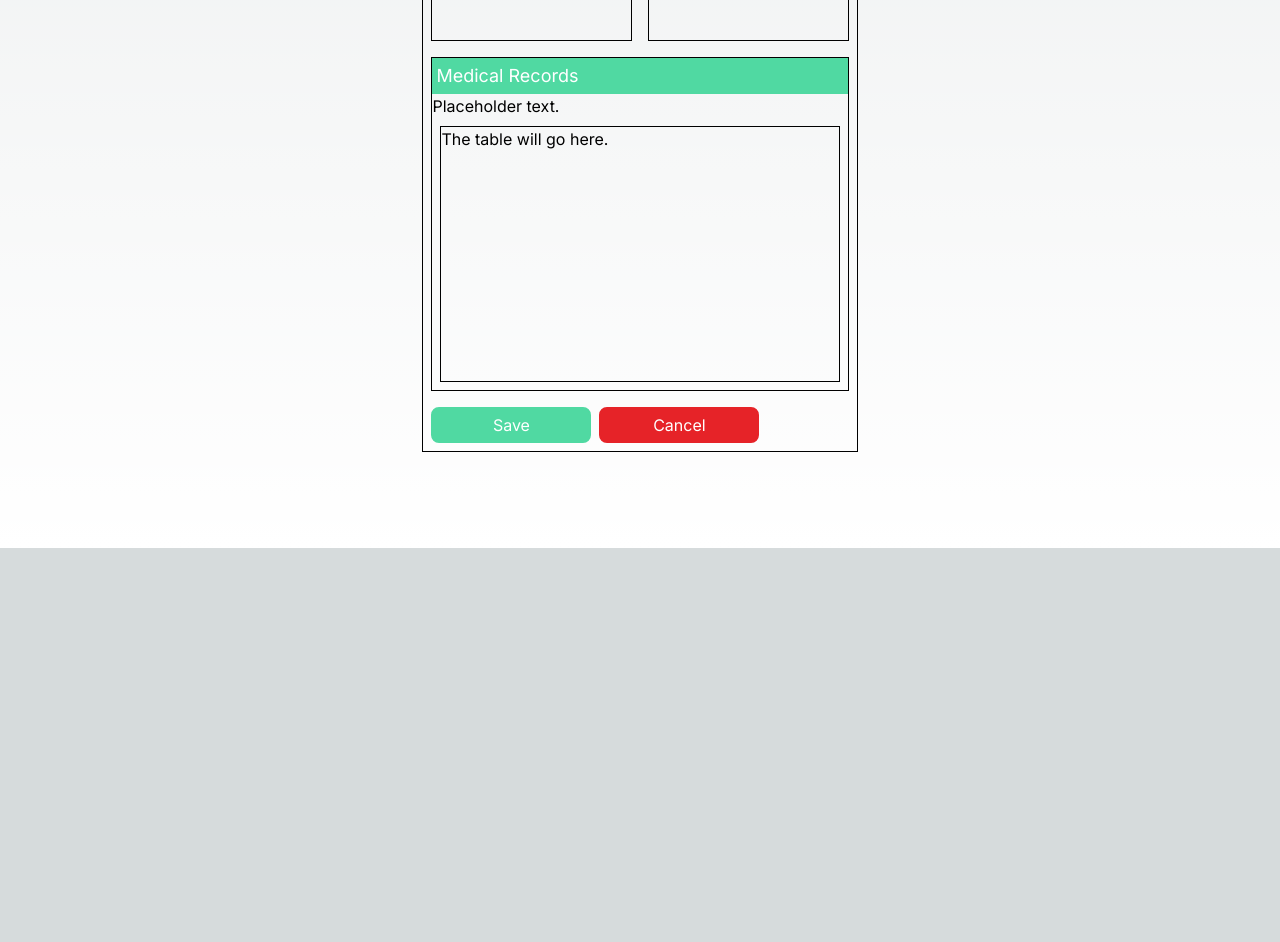
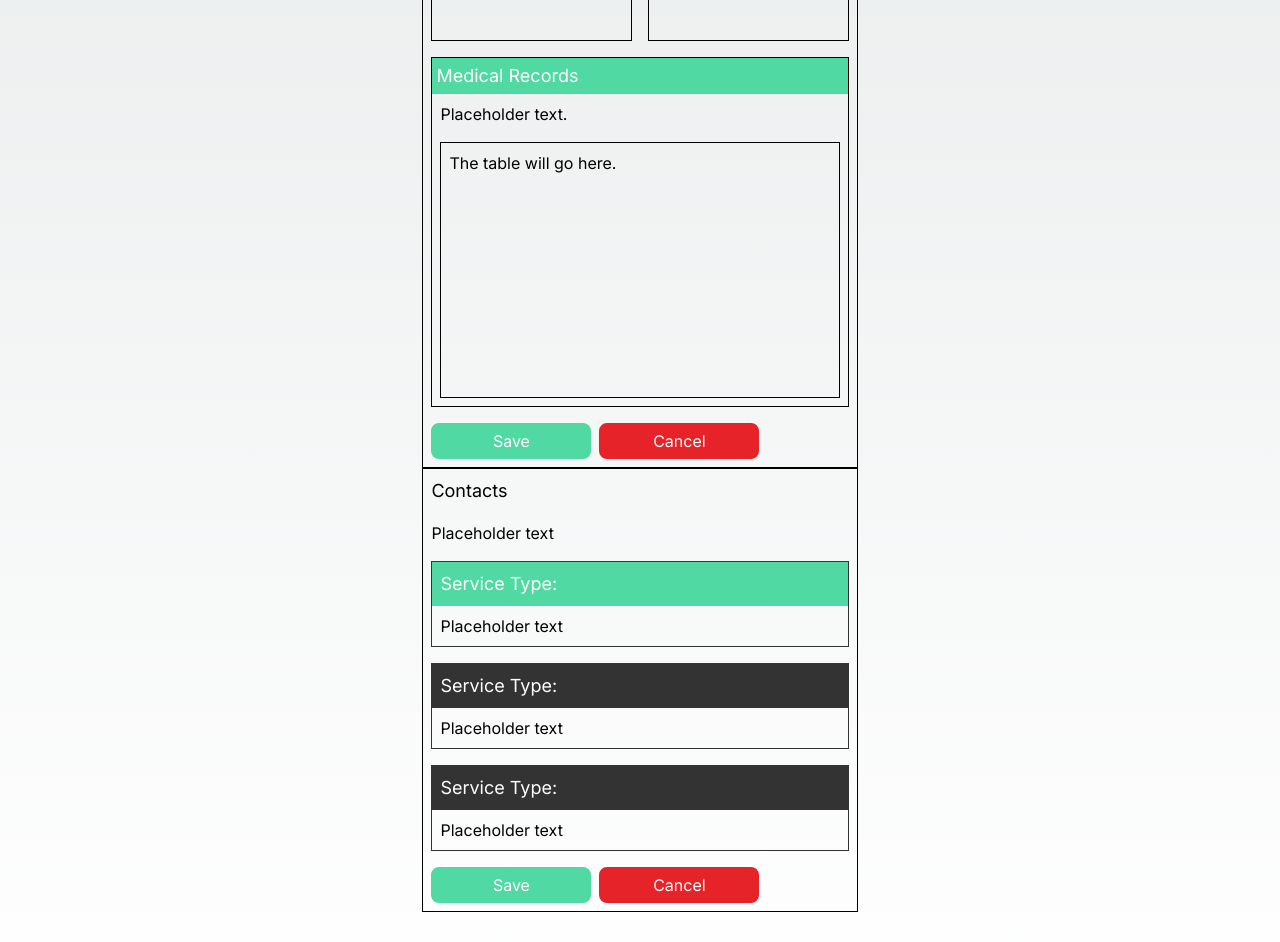
Before and after one commit to samnbogen/petstarz, a Next.js app: page /petcard in a window 1280 px wide. Shown: the part 1380-2322 px from the top of the page. Before the commit the page ends 1928 px from the top, so only its background shows below. Built offline with nearby package versions, Linux system fonts and the light colour scheme.

Commit message:
Created contacts section of card

```diff
--- /dev/null
+++ b/app/petcard/contactsform.js
@@ -0,0 +1,34 @@
+export default function ContactsForm() {
+    return (
+        <div class="flex flex-col w-2/5 border border-black">
+            <div>
+                <h1 class="p-2 text-lg text-black">Contacts</h1>
+                <p class="p-2">Placeholder text</p>
+            </div>
+            <div class="m-2 border border-gray">
+                <h1 class="p-2 text-lg text-white bg-green">Service Type:</h1>
+                <p class="p-2">Placeholder text</p>
+            </div>
+            <div class="m-2 border border-gray">
+                <h1 class="p-2 text-lg text-white bg-gray">Service Type:</h1>
+                <p class="p-2">Placeholder text</p>
+            </div>
+            <div class="m-2 border border-gray">
+                <h1 class="p-2 text-lg text-white bg-gray">Service Type:</h1>
+                <p class="p-2">Placeholder text</p>
+            </div>
+            <div className="flex flex-row p-2">
+                <div class="mr-1">
+                    <div class="text-center text-white p-1 w-40 border-2 border-green bg-green rounded-lg hover:bg-white hover:cursor-pointer hover:text-green">
+                        <p>Save</p>
+                    </div>
+                </div>
+                <div class="ml-1">
+                    <div class="text-center text-white p-1 w-40 border-2 border-red bg-red rounded-lg hover:bg-white hover:cursor-pointer hover:text-red">
+                        <p>Cancel</p>
+                    </div>
+                </div>
+            </div>
+        </div>
+    )
+}
--- a/app/petcard/page.js
+++ b/app/petcard/page.js
@@ -5,6 +5,7 @@ import PetCardForm from "./Form.js";
 import Navbar from '/app/components/navbar.js';
 import FormNav from "./formnav.js";
 import RecordsForm from "./recordsform.js";
+import ContactsForm from "./contactsform.js";
 
 export default function Home() {
   return (
@@ -21,6 +22,7 @@ export default function Home() {
             <FormNav /> {/* FormNav will allow the user to switch between forms with ease. For now, all forms are displayed for ease of development */}
             <PetCardForm />
             <RecordsForm />
+            <ContactsForm />
         </div>
     </main>
   );
--- a/app/petcard/recordsform.js
+++ b/app/petcard/recordsform.js
@@ -8,19 +8,19 @@ export default function RecordsForm() {
             <div class="flex flex-row">
                 <div class="border border-black h-64 w-1/2 m-2">
                     <h1 class="text-lg text-white bg-red p-1">Alerts</h1>
-                    <p>Placeholder text</p>
+                    <p class="p-2">Placeholder text</p>
                 </div>
                 <div div class="border border-black h-64 w-1/2 m-2">
                     <h1 class="text-lg text-white bg-green p-1">Current Medications</h1>
-                    <p>Placeholder text</p>
+                    <p class="p-2">Placeholder text</p>
                 </div>
             </div>
             <div>
                 <div class="border border-black m-2">
                     <h1 class="text-lg text-white bg-green p-1">Medical Records</h1>
-                    <p>Placeholder text.</p>
+                    <p class="p-2">Placeholder text.</p>
                     <div class="border border-black h-64 m-2">
-                        <p>The table will go here.</p>
+                        <p class="p-2">The table will go here.</p>
                     </div>
                 </div>
             </div>
```
